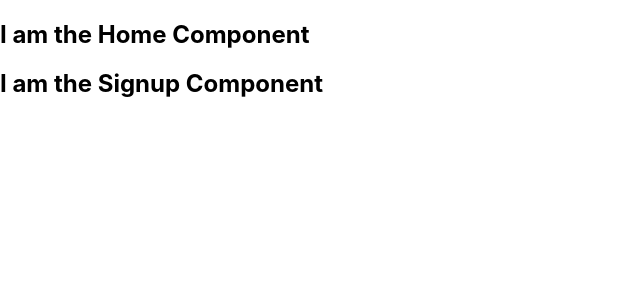
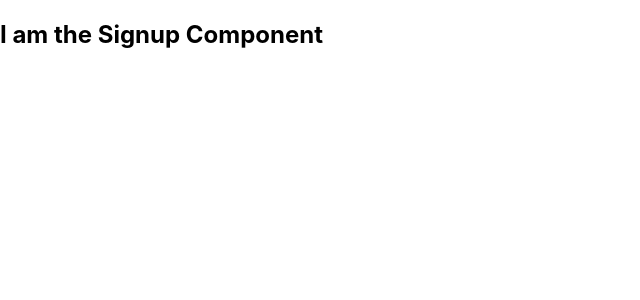
Before and after one commit to cusco1982/React_Login, a React (Create React App) app in the folder client/: page /signup in a window 1280 px wide. Shown: the top 300 px of the page, without its empty margins (0-640 px from the left). Built offline with nearby package versions, Linux system fonts and the light colour scheme.

Commit message:
notfound component

```diff
--- a/client/src/App.js
+++ b/client/src/App.js
@@ -6,6 +6,7 @@ import Dashboard from './components/Dashboard';
 import Login from './components/Login';
 import Signup from './components/Signup';
 import Home from './components/Home';
+import NotFound from './components/NotFound';
 
 
 
@@ -20,12 +21,16 @@ export default class App extends Component {
     return (
       <Router>
 
+        <Switch>
 
-        <Route path="/" component={Home} />
-        <Route path="/profile" component={Profile} />
-        <Route path="/dashboard" component={Dashboard} />
-        <Route path="/signup" component={Signup} />
-        <Route path="/login" component={Login} />
+          <Route exact path="/" component={Home} />
+          <Route path="/profile" component={Profile} />
+          <Route path="/dashboard" component={Dashboard} />
+          <Route path="/signup" component={Signup} />
+          <Route path="/login" component={Login} />
+          <Route path="/*" component={NotFound} />
+
+        </Switch>
 
 
       </Router>
--- /dev/null
+++ b/client/src/components/NotFound.jsx
@@ -0,0 +1,13 @@
+import React, { Component } from 'react';
+
+export default class NotFound extends Component {
+
+    render() {
+
+        return(
+            <div>
+                <h2>I am the NotFound Component</h2>
+            </div>
+        )
+    }
+}
```
